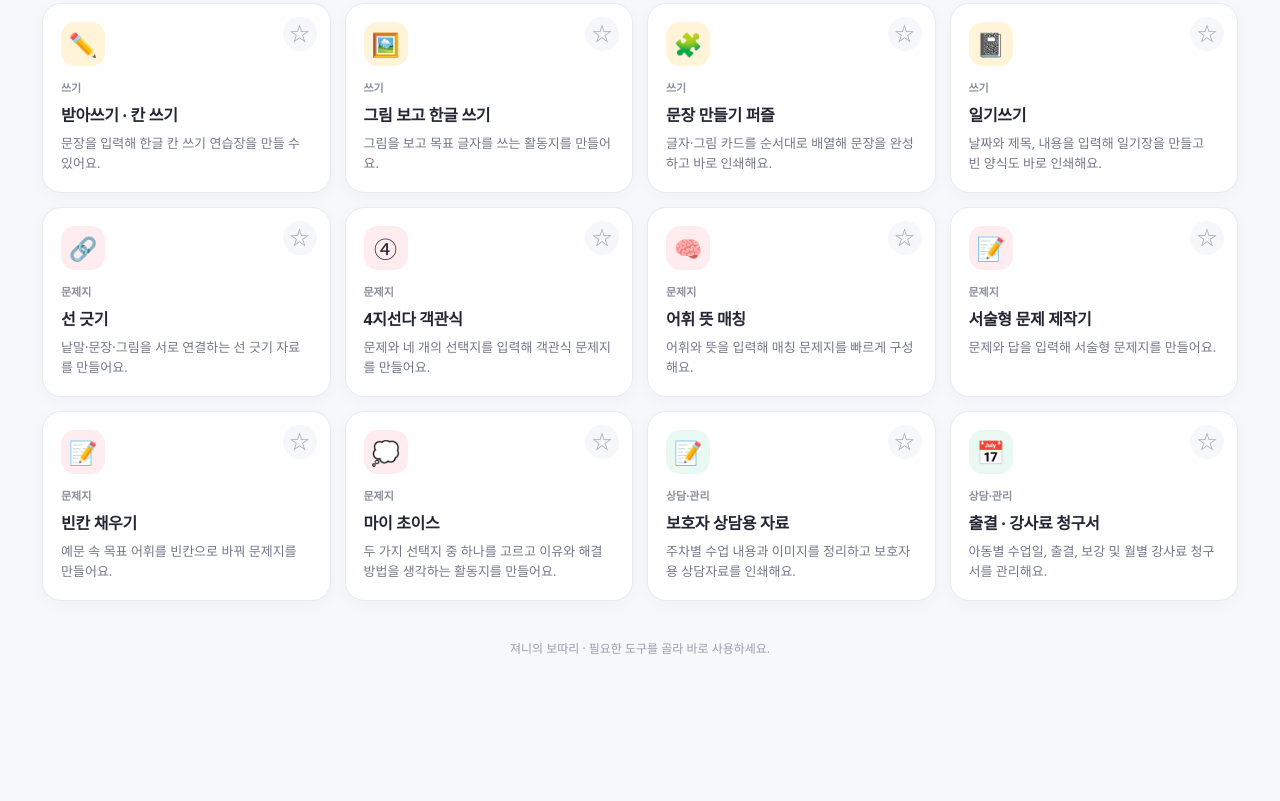
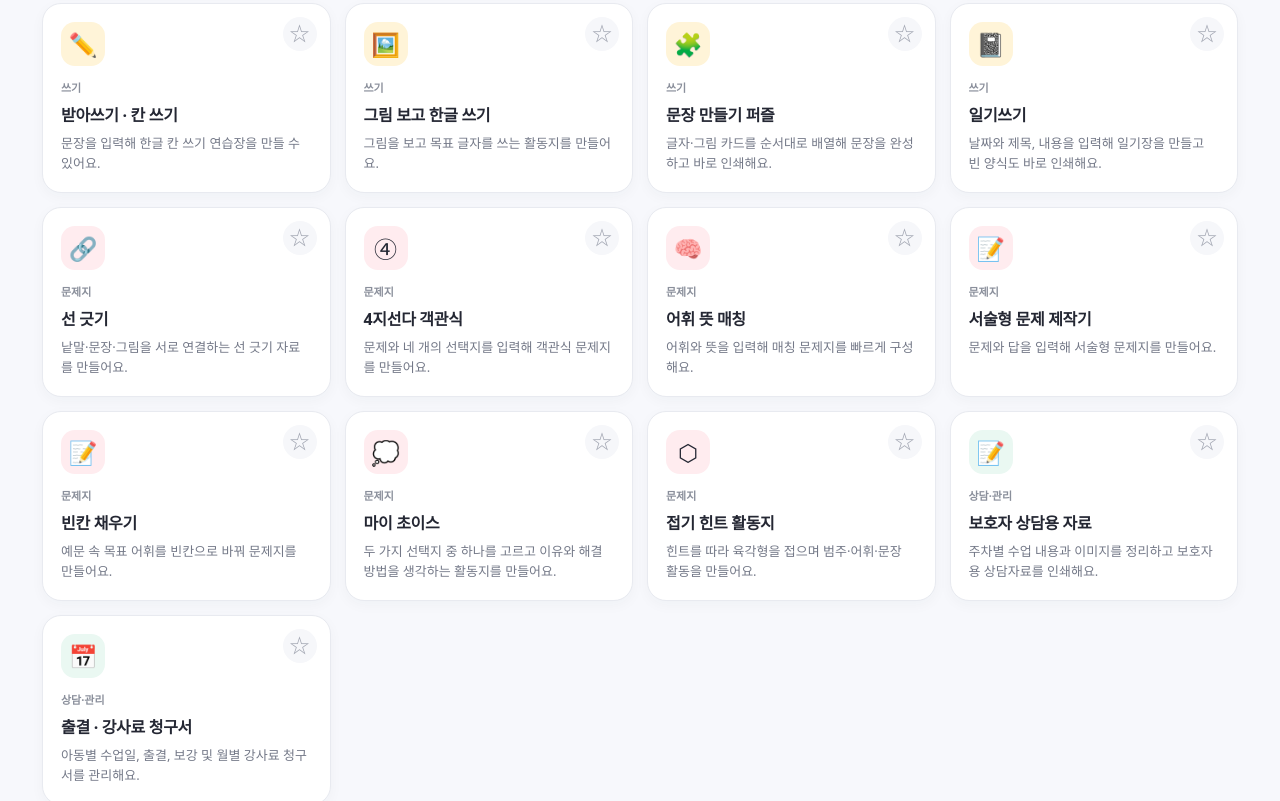
Before and after one commit to slpjiny/slp-tools, a plain HTML site: page index.html in a window 1280 px wide. Shown: the part 1230-2031 px from the top of the page. Before the commit the page ends 1951 px from the top, so only its background shows below. Drawn offline with Linux system fonts and the light colour scheme.

Commit message:
Update index.html

```diff
--- a/index.html
+++ b/index.html
@@ -162,7 +162,7 @@ h1{font-size:38px;line-height:1.2;margin:0 0 10px;letter-spacing:-.03em}
     </button>
 <button class="category-card cat-worksheet" data-filter="worksheet" type="button">
       <span class="category-icon">🧩</span>
-      <span class="category-copy"><strong>문제지</strong><small>6개 도구</small></span>
+      <span class="category-copy"><strong>문제지</strong><small>7개 도구</small></span>
       <span class="category-arrow">›</span>
     </button>
 <button class="category-card cat-management" data-filter="management" type="button">
@@ -393,6 +393,15 @@ h1{font-size:38px;line-height:1.2;margin:0 0 10px;letter-spacing:-.03em}
         <p>두 가지 선택지 중 하나를 고르고 이유와 해결 방법을 생각하는 활동지를 만들어요.</p>
       </a>
     </article>
+<article class="tool-card" data-category="worksheet" data-title="접기 힌트 활동지">
+      <button class="pin" type="button" aria-label="접기 힌트 활동지 고정" title="고정">☆</button>
+      <a class="tool-link" href="hex-fold-hint-maker.html" target="_blank" rel="noopener">
+        <div class="tool-icon cat-worksheet">⬡</div>
+        <div class="tool-meta">문제지</div>
+        <h3>접기 힌트 활동지</h3>
+        <p>힌트를 따라 육각형을 접으며 범주·어휘·문장 활동을 만들어요.</p>
+      </a>
+    </article>
 <article class="tool-card" data-category="management" data-title="보호자 상담용 자료">
       <button class="pin" type="button" aria-label="보호자 상담용 자료 고정" title="고정">☆</button>
       <a class="tool-link" href="parent_consult.html" target="_blank" rel="noopener">
```
